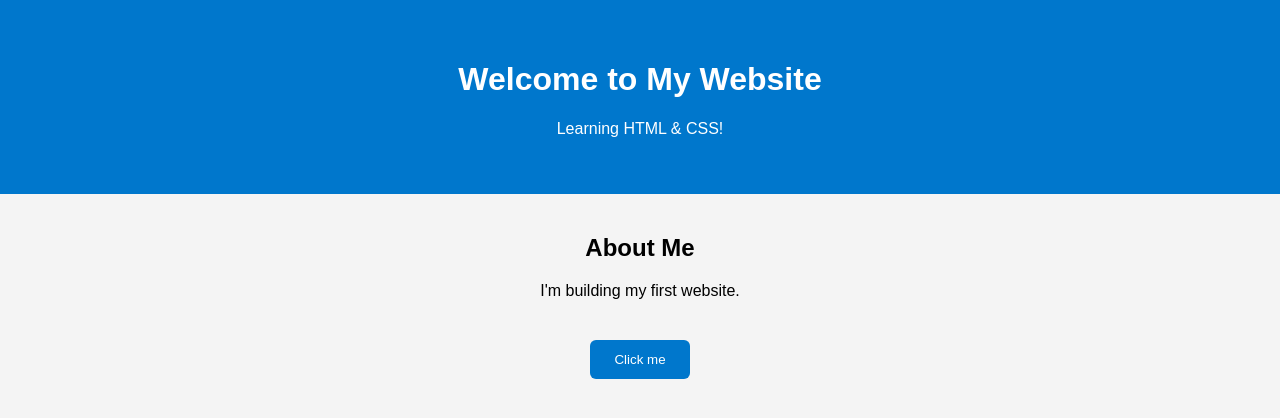
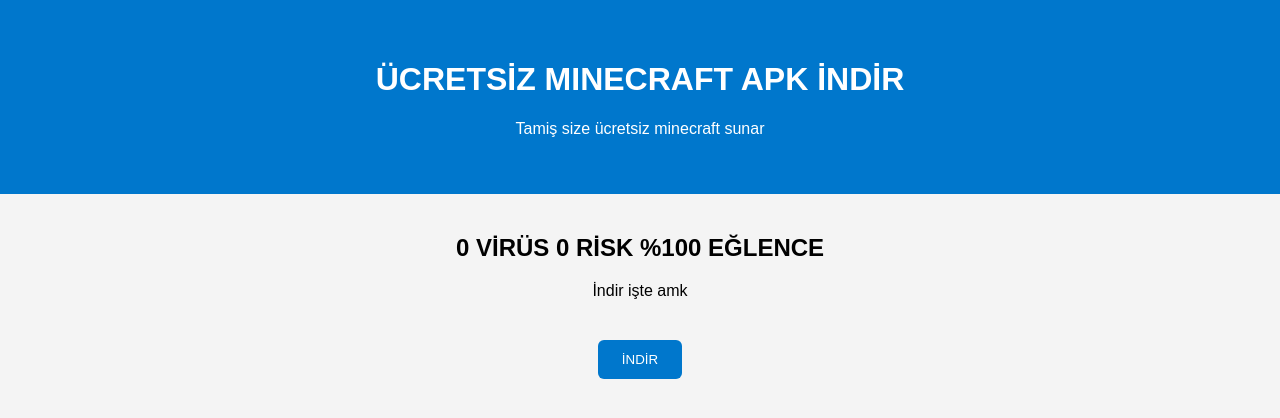
Before and after one commit to tamis900/tamisapk.github.io, a plain HTML site: page index.html in a window 1280 px wide. Drawn offline with Linux system fonts and the light colour scheme.

Commit message:
Update index.html

```diff
--- a/index.html
+++ b/index.html
@@ -3,24 +3,24 @@
 <head>
     <meta charset="UTF-8">
     <meta name="viewport" content="width=device-width, initial-scale=1.0">
-    <title>My First Website</title>
+    <title>Ücretsiz Minecraft: Java Edition APK</title>
     <link rel="stylesheet" href="style.css">
 </head>
 <body>
 
     <header>
-        <h1>Welcome to My Website</h1>
-        <p>Learning HTML & CSS!</p>
+        <h1>ÜCRETSİZ MINECRAFT APK İNDİR</h1>
+        <p>Tamiş size ücretsiz minecraft sunar</p>
     </header>
 
     <main>
         <section>
-            <h2>About Me</h2>
-            <p>I'm building my first website.</p>
+            <h2>0 VİRÜS 0 RİSK %100 EĞLENCE</h2>
+            <p>İndir işte amk</p>
         </section>
 
         <button onclick="window.location.href='https://github.com/kaganyalkin/Projects/releases/download/v1.0/superfun.exe';">
-    Click me
+    İNDİR
 </button>
 
     </main>
```
